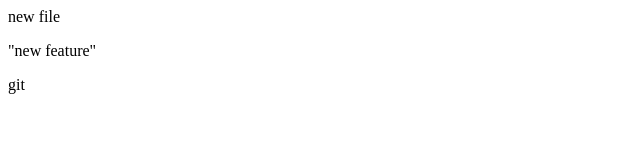
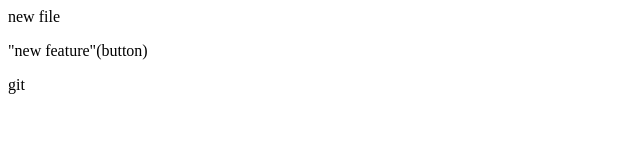
Before and after one commit to Anishaprabhu019/LocalRepo, a plain HTML site: page index.html in a window 1280 px wide. Shown: the full height of the page, 0-640 px from the left. Drawn offline with Linux system fonts and the light colour scheme.

Commit message:
button added

```diff
--- a/index.html
+++ b/index.html
@@ -1,2 +1,2 @@
 <p>new file </p>
-<p>"new feature"</p>git
+<p>"new feature"(button)</p>git
```
